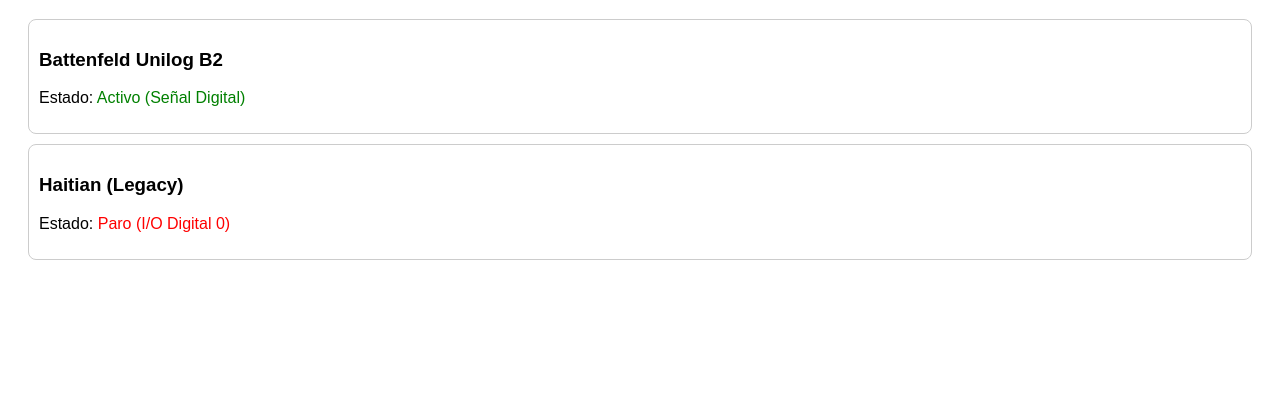
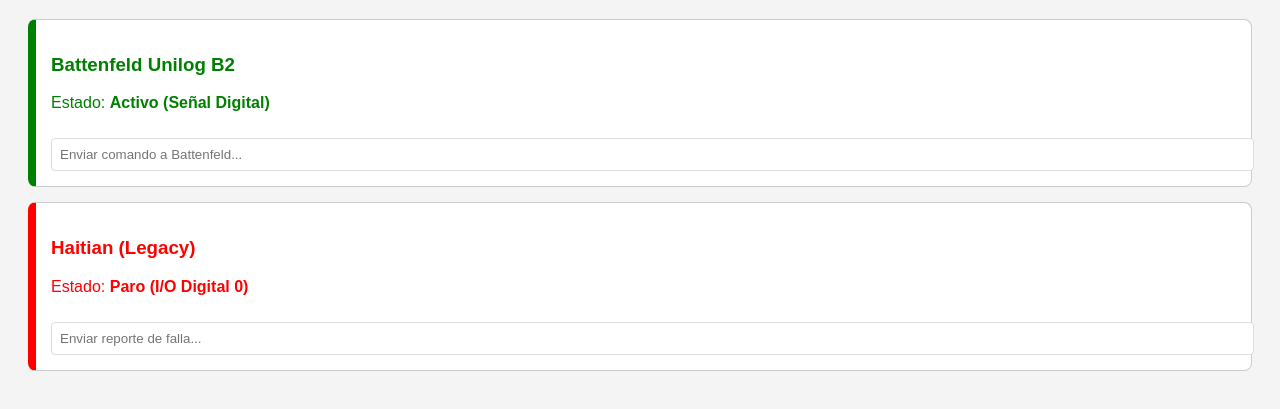
Before and after one commit to DiegoIng23/MImonitoreo-inyeccion., a plain HTML site: page Index.html in a window 1280 px wide. Shown: the part 89-498 px from the top of the page. Drawn offline with nearby package versions, Linux system fonts and the light colour scheme.

Commit message:
Ajuste de teclado enviar y mejora de diseño.
Estructura Visual: Se implementaron las tarjetas de monitoreo para las máquinas Battenfeld Unilog B2 y Haitian.
Estilos CSS: Se agregaron clases para diferenciar visualmente los estados de "Activo" (verde) y "Paro" (rojo).
Optimización Fold 3: Se incluyó el atributo enterkeyhint="send" en los campos de texto para forzar el icono de "Enviar" en el teclado Gboard del dispositivo Samsung.
Librerías: Se dejó lista la importación de Chart.js para futuras gráficas de rendimiento.

```diff
--- a/Index.html
+++ b/Index.html
@@ -2,33 +2,41 @@
 <html lang="es">
 <head>
     <meta charset="UTF-8">
-    <base target="_top">
+    <meta name="viewport" content="width=device-width, initial-scale=1.0">
     <title>Panel de Control Inyección</title>
     <script src="https://cdn.jsdelivr.net/npm/chart.js"></script>
     <style>
-        body { font-family: sans-serif; padding: 20px; }
-        .maquina-card { border: 1px solid #ccc; padding: 10px; margin: 10px 0; border-radius: 8px; }
-        .status-on { color: green; }
-        .status-off { color: red; }
+        body { font-family: sans-serif; padding: 20px; background-color: #f4f4f4; }
+        .maquina-card {
+            border: 1px solid #ccc;
+            padding: 15px;
+            margin: 15px 0;
+            border-radius: 8px;
+            background: white;
+            border-left: 8px solid #ccc;
+        }
+        .status-on { border-left-color: green; color: green; }
+        .status-off { border-left-color: red; color: red; }
+        input { width: 100%; padding: 8px; margin-top: 10px; border-radius: 4px; border: 1px solid #ddd; }
     </style>
 </head>
 <body>
     <h1>Monitoreo de Planta</h1>
 
     <div id="servicios">
-        <div class="maquina-card">
+        <div class="maquina-card status-on">
             <h3>Battenfeld Unilog B2</h3>
-            <p>Estado: <span class="status-on">Activo (Señal Digital)</span></p>
+            <p>Estado: <strong>Activo (Señal Digital)</strong></p>
+            <input type="text" enterkeyhint="send" placeholder="Enviar comando a Battenfeld...">
         </div>
-        <div class="maquina-card">
+
+        <div class="maquina-card status-off">
             <h3>Haitian (Legacy)</h3>
-            <p>Estado: <span class="status-off">Paro (I/O Digital 0)</span></p>
+            <p>Estado: <strong>Paro (I/O Digital 0)</strong></p>
+            <input type="text" enterkeyhint="send" placeholder="Enviar reporte de falla...">
         </div>
     </div>
 
-    <script>
-        // Aquí conectarías con tu repositorio de GitHub o tu API de señales
-        console.log("Cargando avances del proyecto...");
-    </script>
+    <script src="Codigo.js"></script>
 </body>
 </html>
```
